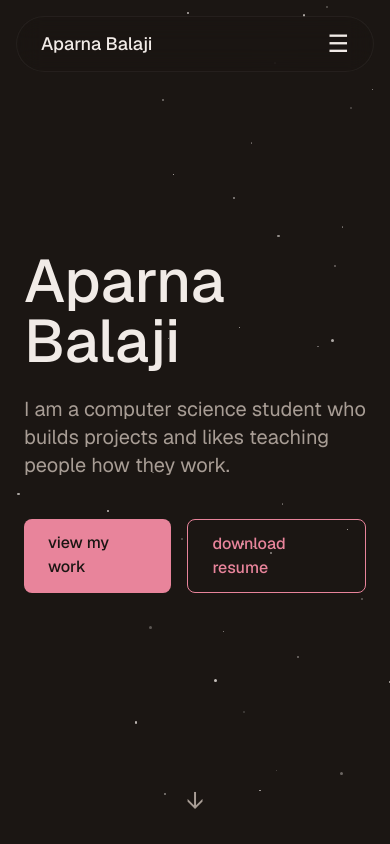
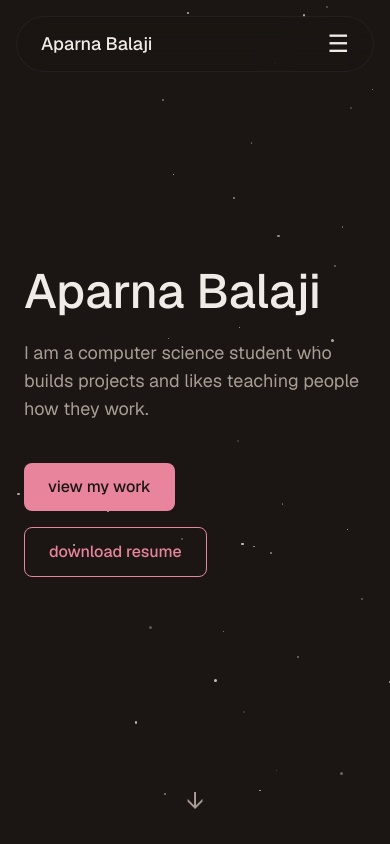
Before and after one commit to aparnabalaji07/portfolio, a Next.js app: page / in a window 390 px wide. Shown: the top 844 px of the page. Built offline with nearby package versions, Linux system fonts and the light colour scheme.

Commit message:
fix: hero text and buttons scale down better on small screens

```diff
--- a/src/components/Hero.js
+++ b/src/components/Hero.js
@@ -8,17 +8,17 @@ export default function Hero() {
     <section className="min-h-screen flex flex-col justify-center">
       <Starfield />
       <div className="px-6 md:px-12 max-w-4xl relative z-10">
-        <h1 className="text-text text-6xl md:text-8xl font-medium">
+        <h1 className="text-text text-5xl sm:text-6xl md:text-8xl font-medium">
           Aparna Balaji
         </h1>
-        <p className="text-muted text-xl md:text-2xl mt-6 max-w-2xl">
+        <p className="text-muted text-lg sm:text-xl md:text-2xl mt-6 max-w-2xl">
           <Typewriter
             text="I am a computer science student who builds projects and likes teaching people how they work."
             speed={35}
           />
         </p>
 
-        <div className="flex gap-4 mt-10">
+        <div className="flex flex-wrap gap-4 mt-10">
           <a
             href="#projects"
             className="bg-accent text-bg px-6 py-3 rounded-lg font-medium hover:opacity-90 transition-opacity outline-none focus-visible:outline-2 focus-visible:outline-text focus-visible:outline-offset-2"
```
